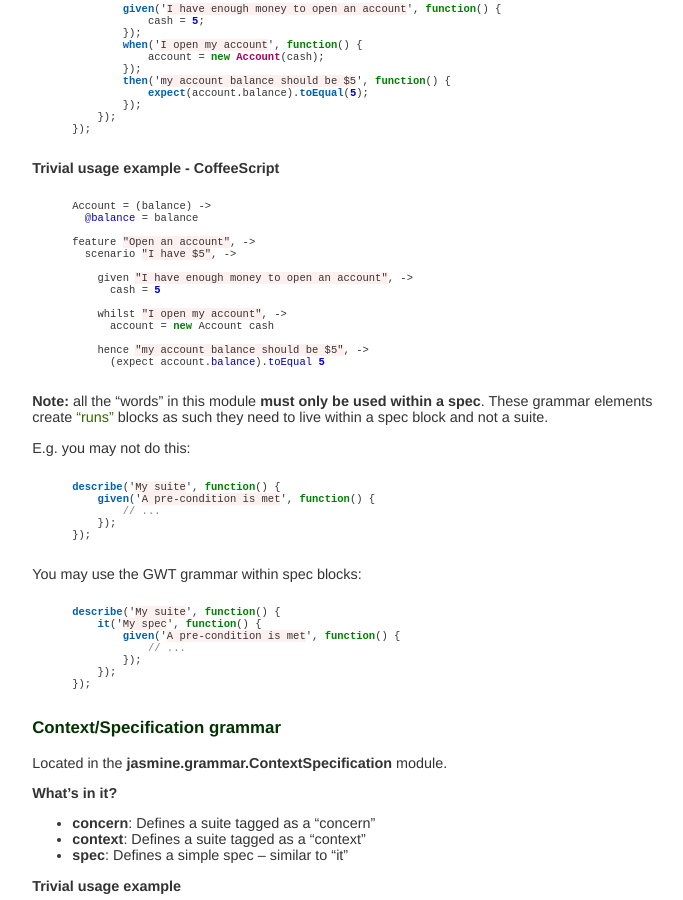
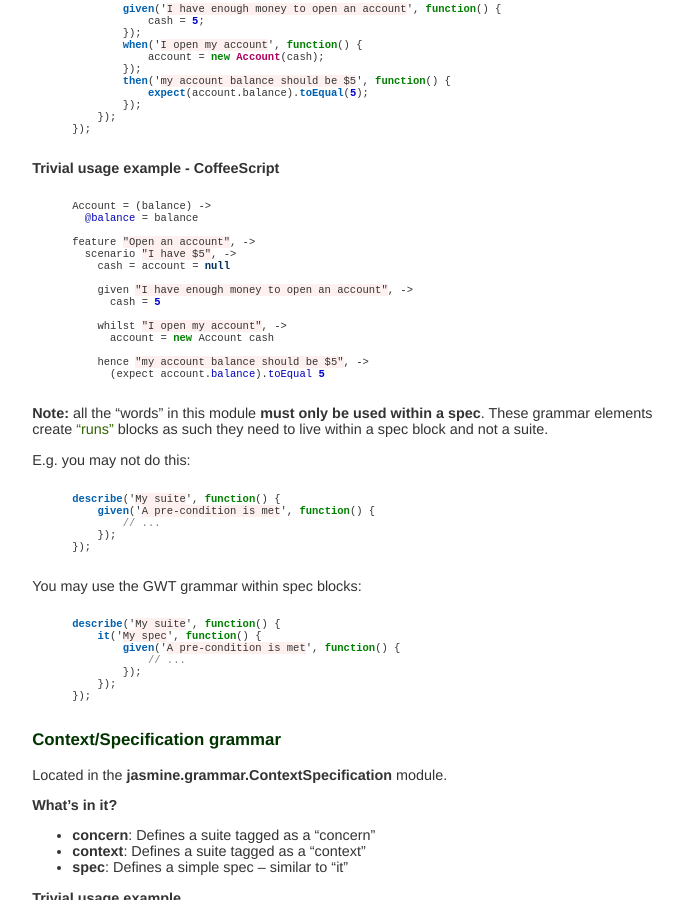
Before and after one commit to rudylattae/jasmine-species, a Jekyll site: the page built from docs.md, in a window 1280 px wide and 900 px high, scrolled down 1324 px. Shown: the whole window, without its empty margins (135-818 px from the left). Built offline with Jekyll 4.4.1, drawn with Linux system fonts in a browser that asks for light colours.

Commit message:
correction to coffeescript example

```diff
--- a/docs.md
+++ b/docs.md
@@ -114,6 +114,7 @@ Account = (balance) ->
 
 feature "Open an account", ->
   scenario "I have $5", ->
+    cash = account = null
 
     given "I have enough money to open an account", ->
       cash = 5
```
